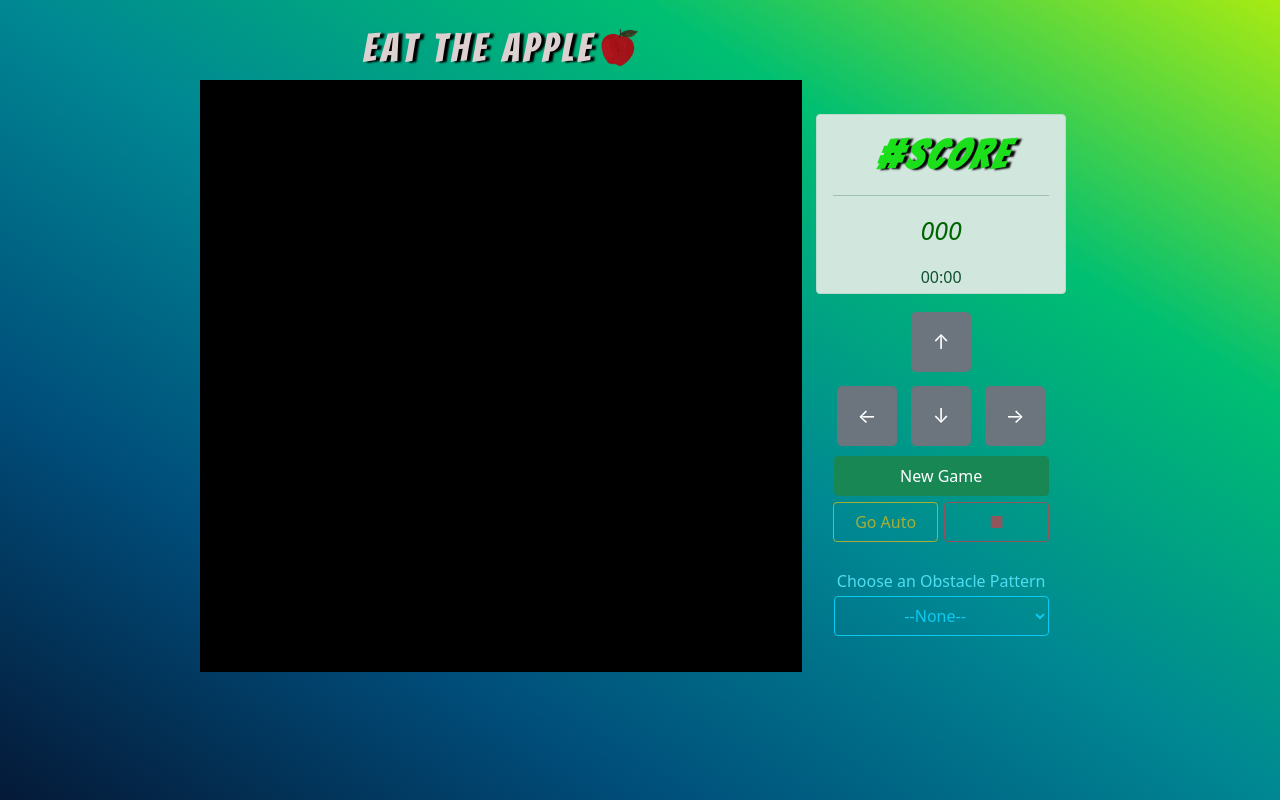
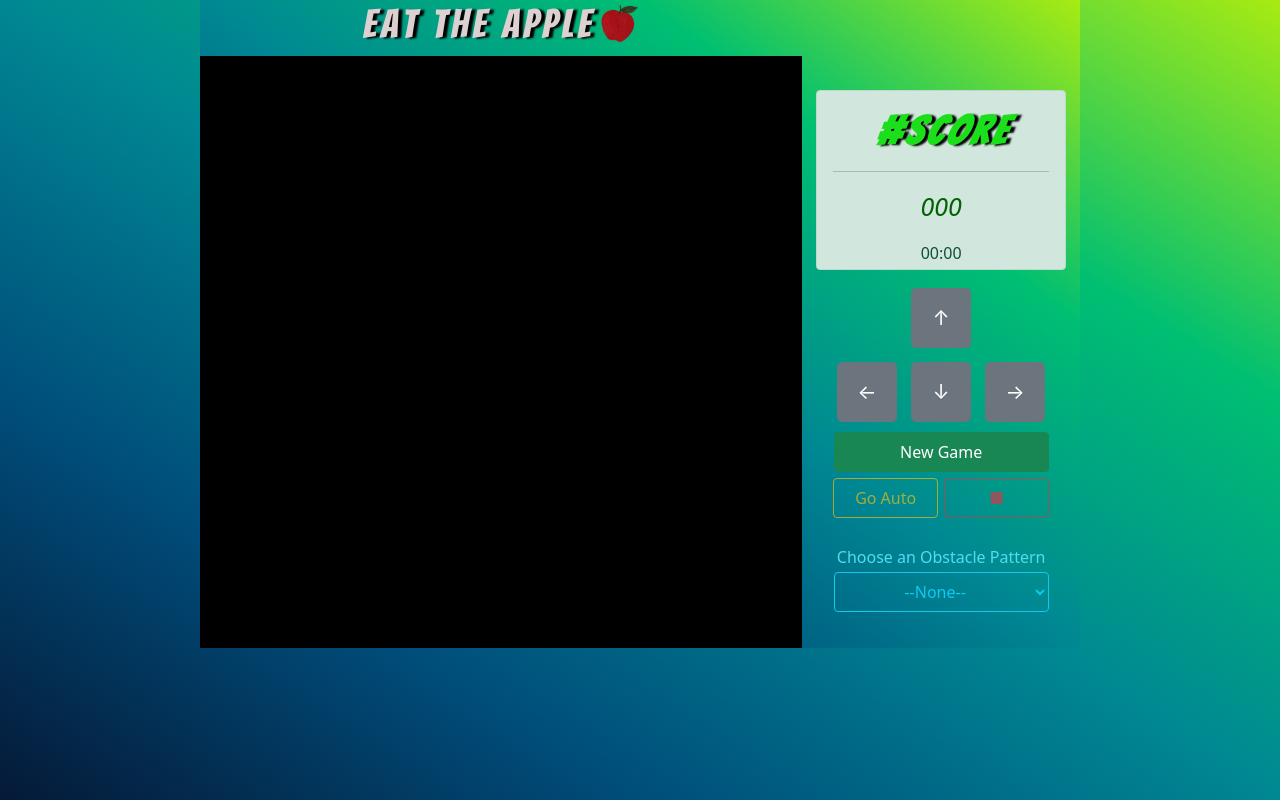
Before and after one commit to aromalsanthosh/Eat-The-Apple, a React (Create React App) app: page / in a window 1280 px wide. Built offline with nearby package versions, Linux system fonts and the light colour scheme.

Commit message:
minor-changes

```diff
--- a/src/App.css
+++ b/src/App.css
@@ -1,3 +1,4 @@
+
 .App {
   text-align: center;
 }
@@ -5,10 +6,10 @@
 body {
   margin: 0;
   padding: 0;
-  background-image: linear-gradient(to right top, #051937, #004d7a, #008793, #00bf72, #a8eb12);
+  background-image: linear-gradient(to right top, #051937, #004d7a, #008793, #00bf72, #a8eb12) ;
 }
 
-.container{
+#container{
   background-image: linear-gradient(to right top, #051937, #004d7a, #008793, #00bf72, #a8eb12);
 }
 
--- a/src/App.js
+++ b/src/App.js
@@ -17,8 +17,7 @@ import Obstacle from './SelectObstacle'
 function App() {
 
   return (
-    <div>
-    <br></br>
+    <div id="app">
       <table id='container'>
         <tr>
           <h1>Eat The Apple<span><img alt="apple" id="logo" src={logo} /></span></h1>
```
